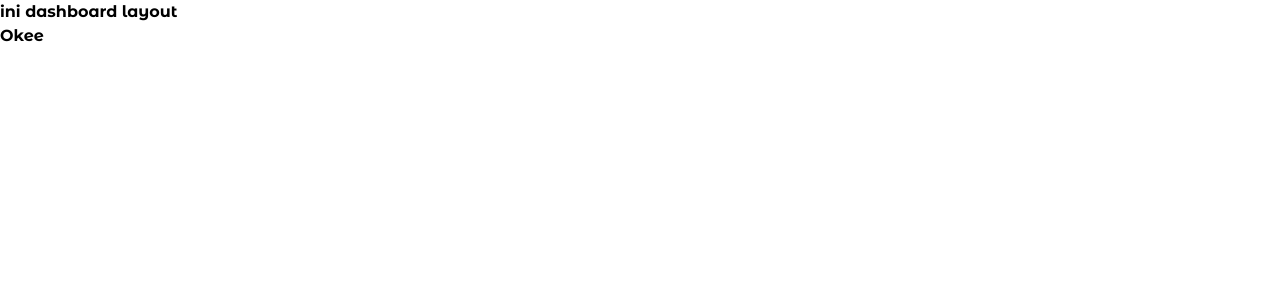
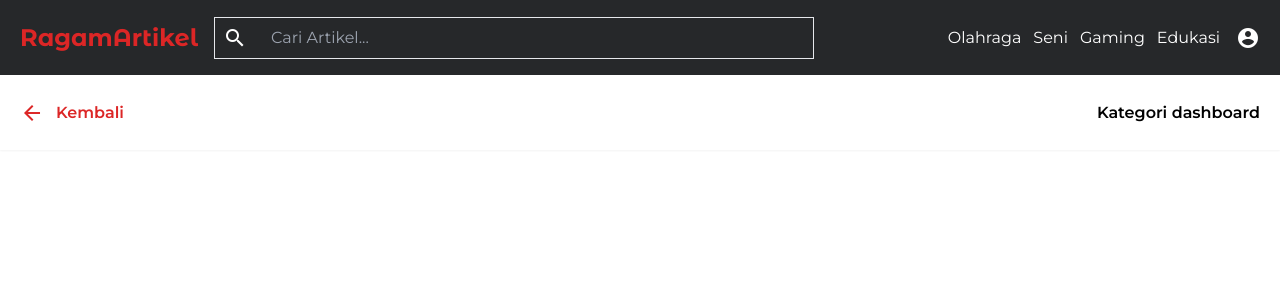
Before and after one commit to kelompokpesilat1/frontend, a Nuxt app: page /dashboard in a window 1280 px wide. Shown: the top 300 px of the page. Built offline with nearby package versions, Linux system fonts and the light colour scheme.

Commit message:
hapus dashboard

```diff
--- a/components/Navbar.vue
+++ b/components/Navbar.vue
@@ -5,11 +5,23 @@ const category = ['olahraga', 'seni', 'gaming', 'edukasi']
 <template>
   <nav class="bg-[#26282A] h-[75px]">
     <Container>
-      <LayoutFlexRow class="justify-between h-full">
+      <LayoutFlexRow class="justify-between h-full relative">
+        <LayoutFlexRow class="gap-4">
           <h1 class="logo text-2xl text-red-600 font-bold">
             <nuxt-link to="/">RagamArtikel</nuxt-link>
           </h1>
-        <ul class="flex item-center gap-5">
+          <div class="flex items-center border w-[600px]">
+            <span class="material-icons md-48 text-white px-2"> search </span>
+            <input
+              type="text"
+              placeholder="Cari Artikel..."
+              class="bg-transparent py-2 px-4 text-white outline-none w-full"
+            />
+          </div>
+        </LayoutFlexRow>
+
+        <LayoutFlexRow class="gap-4">
+          <ul class="flex item-center gap-3">
             <li
               v-for="value in category"
               :key="value"
@@ -18,6 +30,8 @@ const category = ['olahraga', 'seni', 'gaming', 'edukasi']
               <nuxt-link :to="`/${value}`">{{ value }}</nuxt-link>
             </li>
           </ul>
+          <span class="material-icons md-48 text-white"> account_circle </span>
+        </LayoutFlexRow>
       </LayoutFlexRow>
     </Container>
   </nav>
--- a/layouts/dashboard.vue
+++ /dev/null
@@ -1,7 +0,0 @@
-<template>
-  <div>
-    <h1>ini dashboard layout</h1>
-
-    <Nuxt />
-  </div>
-</template>
--- a/pages/dashboard/index.vue
+++ /dev/null
@@ -1,11 +0,0 @@
-<script>
-export default {
-  layout: 'dashboard',
-}
-</script>
-
-<template>
-  <div>
-    <h1>Okee</h1>
-  </div>
-</template>
```
Also changed, not shown: components/Sidebar.vue (added). Lines whose indentation alone changed are shown as unchanged.
